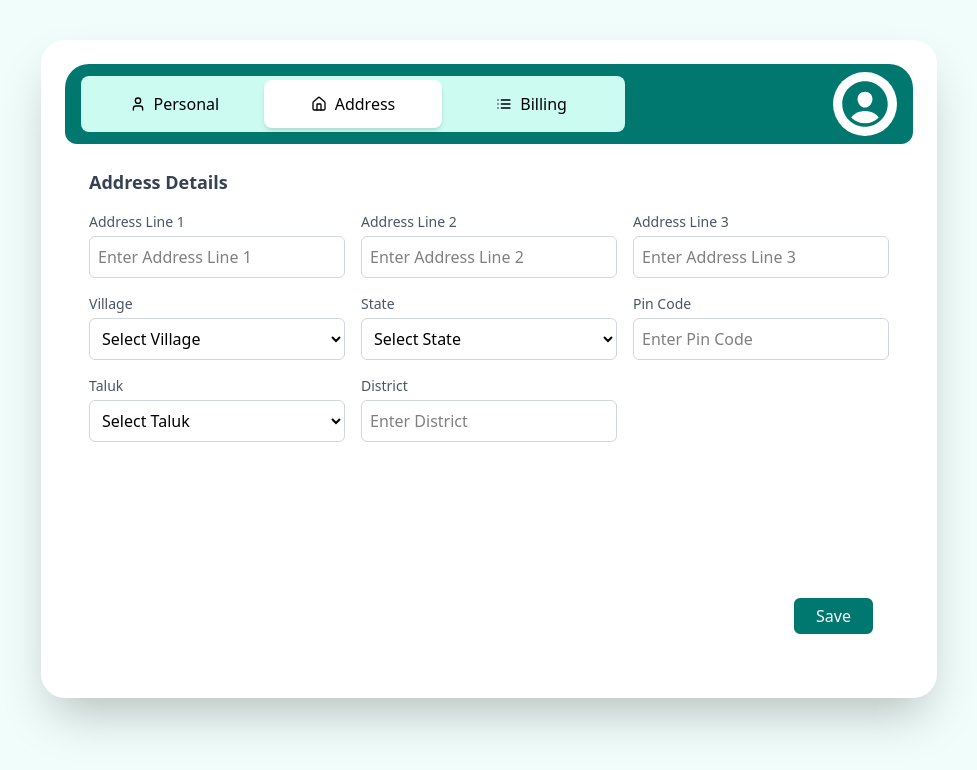
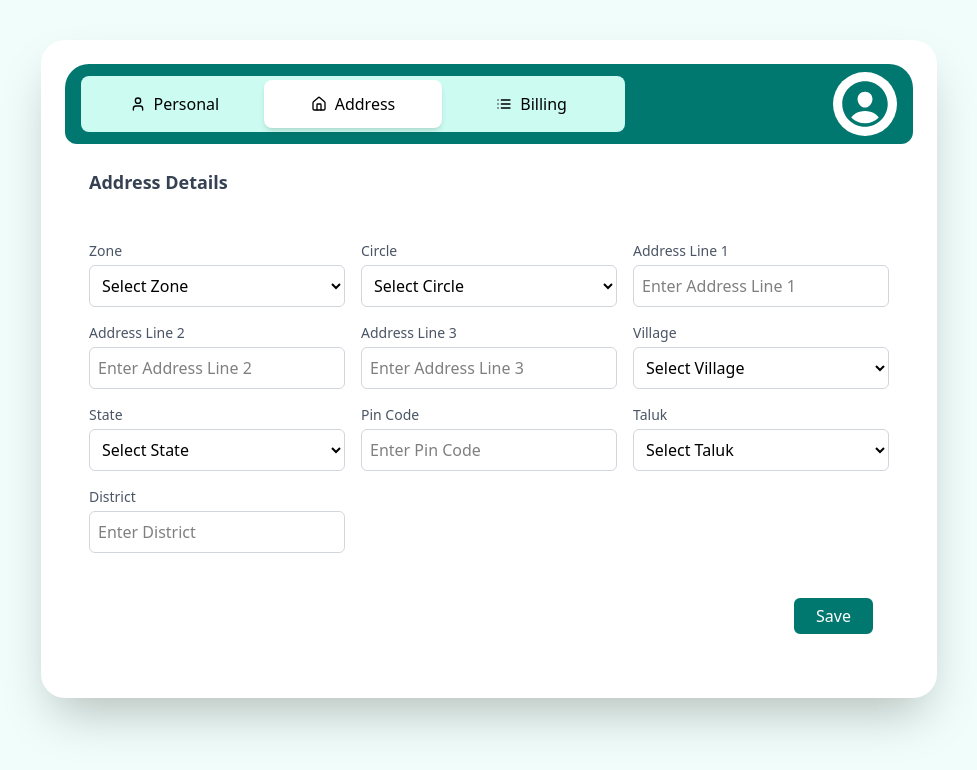
Before and after one commit to Ruturaj2003/multi-step-form-2, a React (Vite) app: page /cane-supplier/address in a window 1280 px wide. Shown: the top 770 px of the page, without its empty margins (151-1128 px from the left). Built offline with nearby package versions, Linux system fonts and the light colour scheme.

Commit message:
Update Fields in address

```diff
--- a/src/pages/caneSupplierForm/Address.jsx
+++ b/src/pages/caneSupplierForm/Address.jsx
@@ -2,13 +2,19 @@ import React, { useState } from 'react';
 import { useNavigate } from 'react-router-dom';
 
 const Address = () => {
-  // Dropdown options (modify these as needed)
+  const navigate = useNavigate();
+
+  // Dropdown options
+  const zones = ['Zone 1', 'Zone 2', 'Zone 3'];
+  const circles = ['Circle A', 'Circle B', 'Circle C'];
   const villages = ['Village A', 'Village B', 'Village C'];
   const states = ['State X', 'State Y', 'State Z'];
   const taluks = ['Taluk 1', 'Taluk 2', 'Taluk 3'];
 
-  // Combined state for all address fields
+  // State to manage form data
   const [addressData, setAddressData] = useState({
+    zone: '',
+    circle: '',
     addressLine1: '',
     addressLine2: '',
     addressLine3: '',
@@ -19,9 +25,7 @@ const Address = () => {
     district: '',
   });
 
-  const navigate = useNavigate();
-
-  // Handle change for all inputs
+  // Handle change for all input fields
   const handleChange = (e) => {
     const { name, value } = e.target;
     setAddressData((prev) => ({ ...prev, [name]: value }));
@@ -31,13 +35,17 @@ const Address = () => {
   const handleSubmit = async (e) => {
     e.preventDefault();
     try {
-      //  HTTP request
+      // Example: Send data to API
+      // const response = await fetch('https://api.example.com/address', {
+      //   method: 'POST',
+      //   headers: { 'Content-Type': 'application/json' },
+      //   body: JSON.stringify(addressData),
+      // });
 
-      // Navigate after successful submission (change the route as needed)
+      // if (response.ok) { navigate('/cane-supplier/billing'); }
       navigate('/cane-supplier/billing');
     } catch (error) {
       console.error('Error submitting address:', error);
-      // Optionally, handle error state here
     }
   };
 
@@ -46,24 +54,54 @@ const Address = () => {
       onSubmit={handleSubmit}
       className="h-[530px] flex flex-col justify-between bg-white p-6"
     >
-      {/* Form Section */}
-      <div className="w-full flex-1">
+      {/* Header */}
       <h2 className="text-lg font-semibold text-gray-700 mb-4">
         Address Details
       </h2>
-        {/* Responsive Grid Layout */}
+
+      {/* Form Grid */}
       <div className="grid grid-cols-1 sm:grid-cols-2 md:grid-cols-3 gap-4">
+        {/* Zone */}
+        <div className="flex flex-col">
+          <label className="text-sm text-gray-600 mb-1">Zone</label>
+          <select
+            name="zone"
+            value={addressData.zone}
+            onChange={handleChange}
+            className="border border-gray-300 rounded-md p-2 focus:outline-none focus:ring-2 focus:ring-teal-500"
+          >
+            <option value="">Select Zone</option>
+            {zones.map((zone, index) => (
+              <option key={index} value={zone}>
+                {zone}
+              </option>
+            ))}
+          </select>
+        </div>
+
+        {/* Circle */}
+        <div className="flex flex-col">
+          <label className="text-sm text-gray-600 mb-1">Circle</label>
+          <select
+            name="circle"
+            value={addressData.circle}
+            onChange={handleChange}
+            className="border border-gray-300 rounded-md p-2 focus:outline-none focus:ring-2 focus:ring-teal-500"
+          >
+            <option value="">Select Circle</option>
+            {circles.map((circle, index) => (
+              <option key={index} value={circle}>
+                {circle}
+              </option>
+            ))}
+          </select>
+        </div>
+
         {/* Address Line 1 */}
         <div className="flex flex-col">
-            <label
-              htmlFor="addressLine1"
-              className="text-sm text-gray-600 mb-1"
-            >
-              Address Line 1
-            </label>
+          <label className="text-sm text-gray-600 mb-1">Address Line 1</label>
           <input
             type="text"
-              id="addressLine1"
             name="addressLine1"
             placeholder="Enter Address Line 1"
             value={addressData.addressLine1}
@@ -71,17 +109,12 @@ const Address = () => {
             className="border border-gray-300 rounded-md p-2 focus:outline-none focus:ring-2 focus:ring-teal-500"
           />
         </div>
+
         {/* Address Line 2 */}
         <div className="flex flex-col">
-            <label
-              htmlFor="addressLine2"
-              className="text-sm text-gray-600 mb-1"
-            >
-              Address Line 2
-            </label>
+          <label className="text-sm text-gray-600 mb-1">Address Line 2</label>
           <input
             type="text"
-              id="addressLine2"
             name="addressLine2"
             placeholder="Enter Address Line 2"
             value={addressData.addressLine2}
@@ -89,17 +122,12 @@ const Address = () => {
             className="border border-gray-300 rounded-md p-2 focus:outline-none focus:ring-2 focus:ring-teal-500"
           />
         </div>
+
         {/* Address Line 3 */}
         <div className="flex flex-col">
-            <label
-              htmlFor="addressLine3"
-              className="text-sm text-gray-600 mb-1"
-            >
-              Address Line 3
-            </label>
+          <label className="text-sm text-gray-600 mb-1">Address Line 3</label>
           <input
             type="text"
-              id="addressLine3"
             name="addressLine3"
             placeholder="Enter Address Line 3"
             value={addressData.addressLine3}
@@ -107,13 +135,11 @@ const Address = () => {
             className="border border-gray-300 rounded-md p-2 focus:outline-none focus:ring-2 focus:ring-teal-500"
           />
         </div>
-          {/* Village Dropdown */}
+
+        {/* Village */}
         <div className="flex flex-col">
-            <label htmlFor="village" className="text-sm text-gray-600 mb-1">
-              Village
-            </label>
+          <label className="text-sm text-gray-600 mb-1">Village</label>
           <select
-              id="village"
             name="village"
             value={addressData.village}
             onChange={handleChange}
@@ -127,13 +153,11 @@ const Address = () => {
             ))}
           </select>
         </div>
-          {/* State Dropdown */}
+
+        {/* State */}
         <div className="flex flex-col">
-            <label htmlFor="state" className="text-sm text-gray-600 mb-1">
-              State
-            </label>
+          <label className="text-sm text-gray-600 mb-1">State</label>
           <select
-              id="state"
             name="state"
             value={addressData.state}
             onChange={handleChange}
@@ -147,14 +171,12 @@ const Address = () => {
             ))}
           </select>
         </div>
+
         {/* Pin Code */}
         <div className="flex flex-col">
-            <label htmlFor="pinCode" className="text-sm text-gray-600 mb-1">
-              Pin Code
-            </label>
+          <label className="text-sm text-gray-600 mb-1">Pin Code</label>
           <input
             type="text"
-              id="pinCode"
             name="pinCode"
             placeholder="Enter Pin Code"
             value={addressData.pinCode}
@@ -162,13 +184,11 @@ const Address = () => {
             className="border border-gray-300 rounded-md p-2 focus:outline-none focus:ring-2 focus:ring-teal-500"
           />
         </div>
-          {/* Taluk Dropdown */}
+
+        {/* Taluk */}
         <div className="flex flex-col">
-            <label htmlFor="taluk" className="text-sm text-gray-600 mb-1">
-              Taluk
-            </label>
+          <label className="text-sm text-gray-600 mb-1">Taluk</label>
           <select
-              id="taluk"
             name="taluk"
             value={addressData.taluk}
             onChange={handleChange}
@@ -182,14 +202,12 @@ const Address = () => {
             ))}
           </select>
         </div>
+
         {/* District */}
         <div className="flex flex-col">
-            <label htmlFor="district" className="text-sm text-gray-600 mb-1">
-              District
-            </label>
+          <label className="text-sm text-gray-600 mb-1">District</label>
           <input
             type="text"
-              id="district"
             name="district"
             placeholder="Enter District"
             value={addressData.district}
@@ -198,9 +216,8 @@ const Address = () => {
           />
         </div>
       </div>
-      </div>
 
-      {/* Save Button Section */}
+      {/* Submit Button */}
       <div className="flex justify-end items-center p-4">
         <button
           type="submit"
```
Lines whose indentation alone changed are shown as unchanged.
